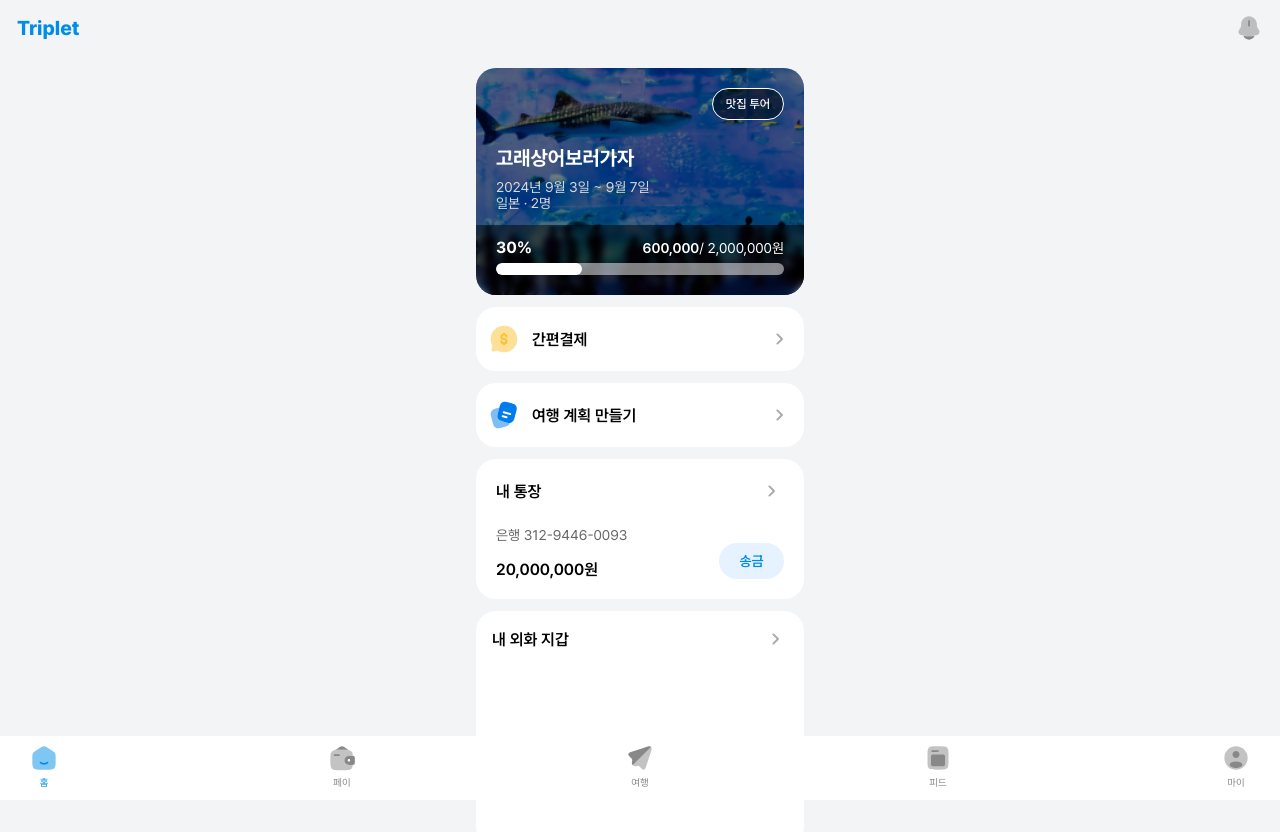
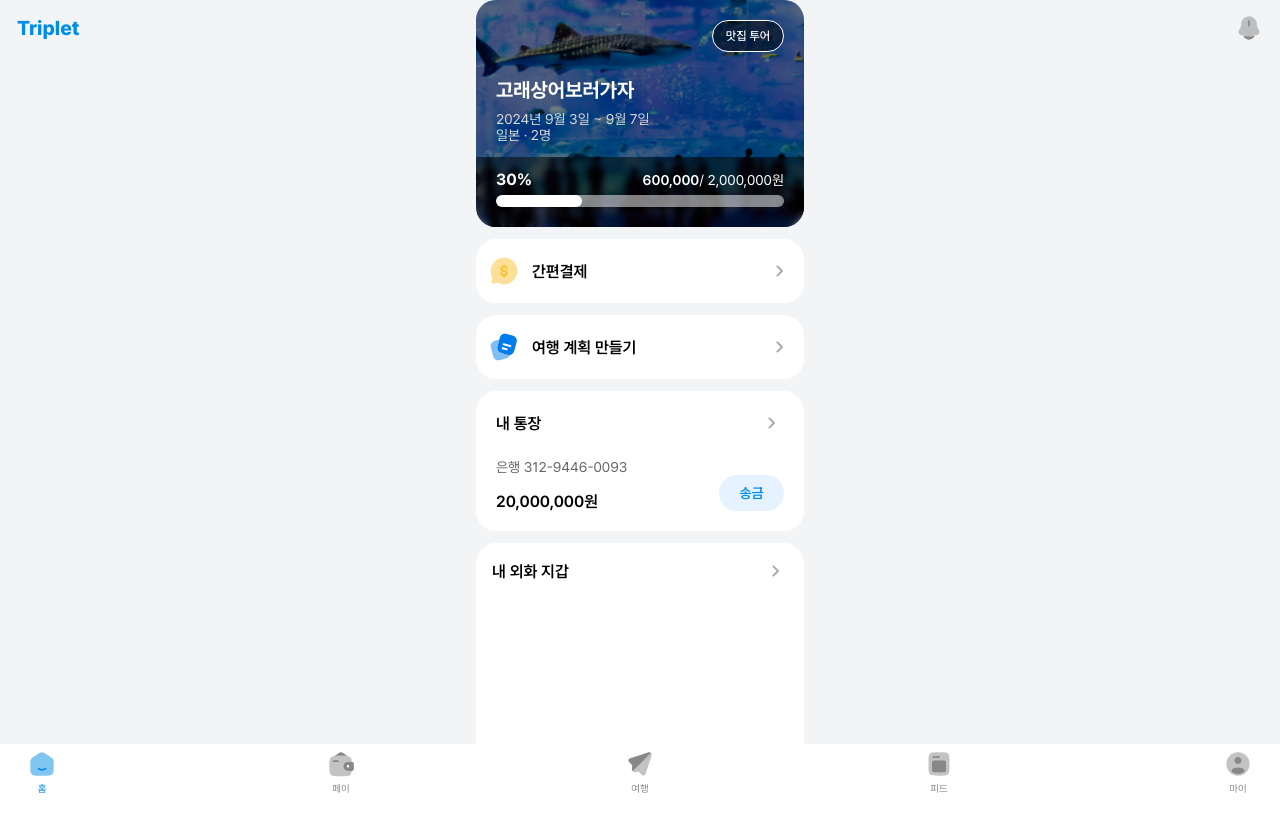
Before and after one commit to lshyunee/Triplet, a React (Create React App) app in the folder triplet/: page / in a window 1280 px wide. Shown: the top 832 px of the page. Built offline with nearby package versions, Linux system fonts and the light colour scheme; a web font is replaced by a local one.

Commit message:
fix: Header, Nav css

```diff
--- a/triplet/src/components/header/Header.tsx
+++ b/triplet/src/components/header/Header.tsx
@@ -14,6 +14,7 @@ const StyledDiv = styled.div`
     justify-content: space-between;  /* 양 끝에 배치 */
     padding-right : 17px;
     background-color : #F3F4F6;
+    position: fixed;
 `;
 
 const StyledP = styled.p`
--- a/triplet/src/components/navigation/Navbar.tsx
+++ b/triplet/src/components/navigation/Navbar.tsx
@@ -24,9 +24,11 @@ const NavbarContainer = styled.nav`
   width: 100%;
   height: 56px;
   background-color: white;
-  padding-top: 8px;
+  /* padding-top: 8px; */
   text-align: center;
   z-index: 1000;
+  display: flex;
+  align-items: center;
 `;
 
 const StyledP = styled.p.withConfig({
@@ -42,17 +44,19 @@ const StyledP = styled.p.withConfig({
 
 const StyledUl = styled.ul`
   list-style-type: none; /* li 태그의 점 제거 */
-  padding: 0 30px; /* 양쪽 패딩 설정 */
+  padding: 0 28px; /* 양쪽 패딩 설정 */
   margin: 0;
   display: flex;
   align-items: center;
   justify-content: space-between;
+  width: 100%;
 `;
 
 const StyledLi = styled.li`
-  margin-bottom: 10px; /* 각 리스트 항목 간의 간격 설정 */
-  display: flex;
-  align-items: center;
+  /* margin-bottom: 8px;
+  margin-top: 8px; */
+  /* display: flex; */
+  /* align-items: center; */
 `;
 
 const Navbar = () => {
--- a/triplet/src/pages/pay/PayPage.tsx
+++ b/triplet/src/pages/pay/PayPage.tsx
@@ -11,7 +11,9 @@ import { pageMove } from '../../features/navigation/naviSlice';
 const s = {
 	Container: styled.div`
 		background-color: #F3F4F6;
-		height: 100vh;
+		/* height: 100%; */
+		padding-top: 68px;
+		padding-bottom: 16px;
 	`,
 	Card: styled.div`
 		background-color: #ffffff;
```
